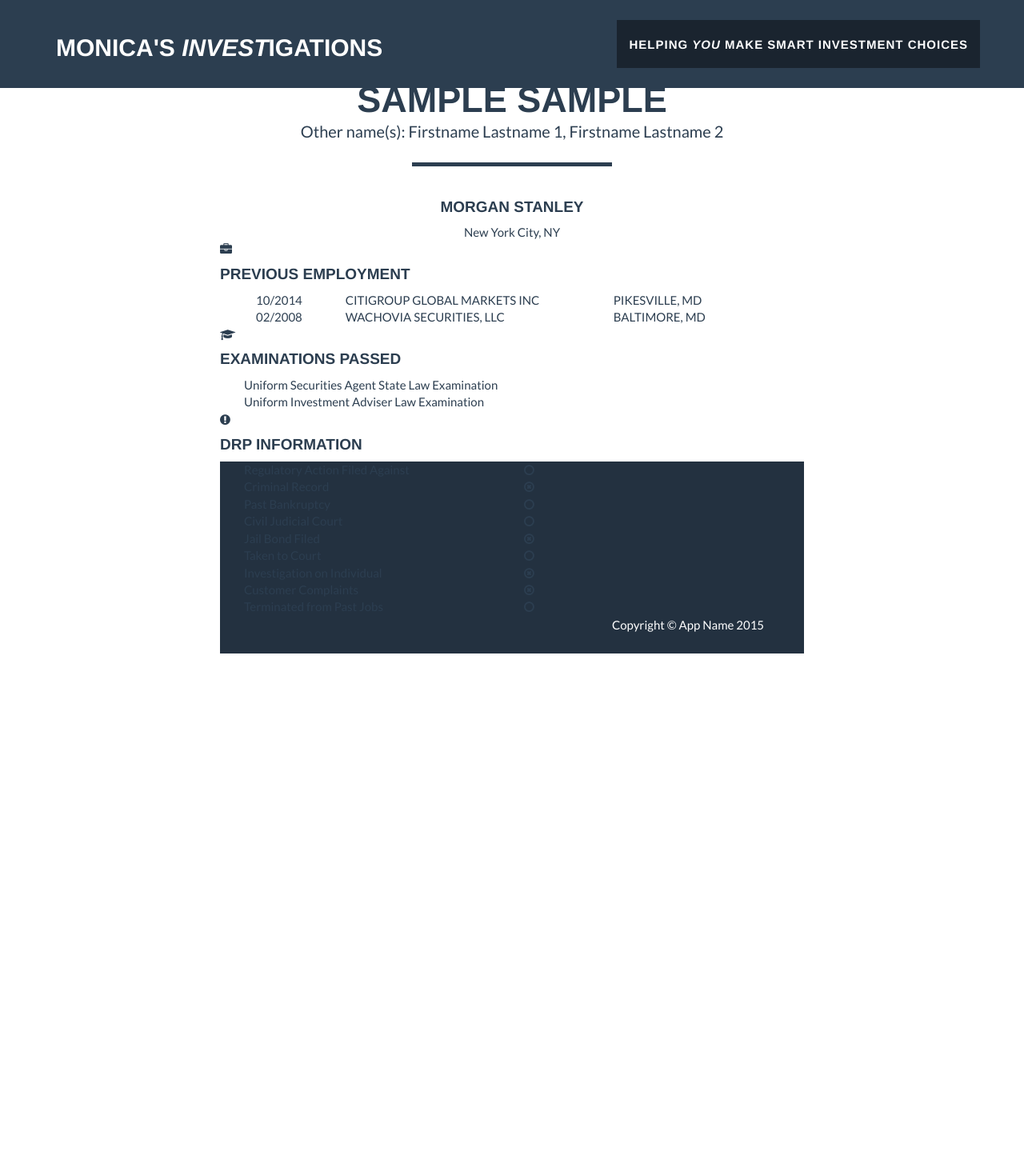
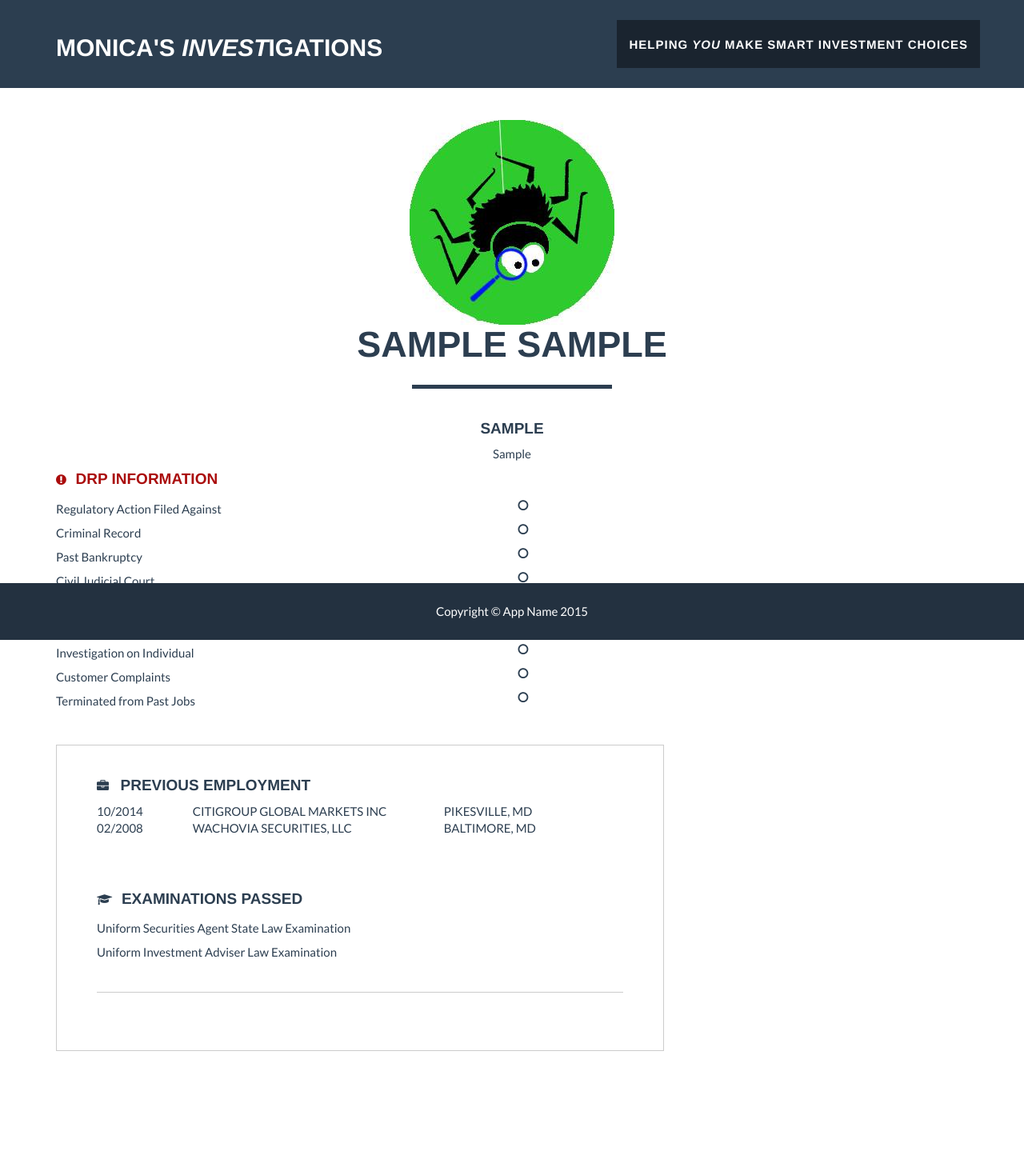
Before and after one commit to Shvagahb/Monica-sWay, a Flask app: template app/templates/advisor_info.html in a window 1280 px wide; the page is wider, and only the part inside the window is pictured. Shown: that part at 80% size. Before the commit the page ends 817 px from the top of that part, so only its background shows below. Run offline with Flask 2, Linux system fonts and the light colour scheme; the template is opened without the code that fills it: most values are stand-ins (such as "Sample title", 1, 10 or a date in 2020); some libraries are stand-ins or nearby versions.

Commit message:
some stuff

```diff
--- a/app/app.py
+++ b/app/app.py
@@ -46,6 +46,7 @@
 @app.route("/search",methods=['POST','GET'])
 def search_advisors():
 	companies = []
+	co = request.form['company']
 	if request.method == 'POST':
 		cursor = db.dataset.find({"CrntEmps.CrntEmp.@orgNm":str(request.form['company'])})
 		for i in cursor:
@@ -53,7 +54,7 @@
 		#cursor = db.dataset.find({"Info.@firstNm":firstname,"Info.@lastNm":lastname})
 		# for i in cursor:
 		# 	res.append(i)
-	return render_template("search_results.html",res=companies)
+	return render_template("search_results.html",res=companies,co = co)
 
 @app.route("/advisor/<objectid:id>",methods=['POST','GET'])
 def view_advisor_detail(id):
@@ -62,19 +63,66 @@
 	passed_examinations = []
 	other_name = []
 	res = []
+	has_civil_judc = None
+	has_cust_comp = None
+	has_bankrupt = None
+	has_reg_action = None
+	has_judgement = None
+	has_investigation = None
+	has_termination = None
+	has_criminal = None
+	has_bond = None
+	has_records = None
 	cursor = db.dataset.find({"_id":id})
+	co = ''
+	st = ''
 	for i in cursor:
+		co = i["CrntEmps"]["CrntEmp"]["@orgNm"]
+		st = i["CrntEmps"]["CrntEmp"]["@state"]
 		if i["OthrNms"] != None:
 			other_name.append(i["OthrNms"])
-		# if i["DPRs"] != None:
-		# 	drps.append(i["DPRs"])
+		if i["DRPs"] != None:
+			if i["DRPs"]["DRP"]["@hasCivilJudc"] == "Y":
+				has_records=True
+				has_civil_judc = True
+			if i["DRPs"]["DRP"]["@hasCustComp"] == "Y":
+				has_records=True
+				has_cust_comp = True
+			if i["DRPs"]["DRP"]["@hasBankrupt"] == "Y":
+				has_records=True
+				has_bankrupt = True
+			if i["DRPs"]["DRP"]["@hasRegAction"] == "Y":
+				has_records=True
+				has_reg_action = True
+			if i["DRPs"]["DRP"]["@hasJudgment"] == "Y":
+				has_records=True
+				has_judgement = True
+			if i["DRPs"]["DRP"]["@hasInvstgn"] == "Y":
+				has_records=True
+				has_investigation = True
+			if i["DRPs"]["DRP"]["@hasTermination"] == "Y":
+				has_records=True
+				has_termination = True
+			if i["DRPs"]["DRP"]["@hasCriminal"] == "Y":
+				has_records=True
+				has_criminal = True
+			if i["DRPs"]["DRP"]["@hasBond"] == "Y":
+				has_records=True
+				has_bond = True
+		else:
+			has_records = None
+
+
+		#{u'DRP': {u'@hasCivilJudc': u'N', u'@hasCustComp': u'Y', u'@hasBankrupt': u'N', u'@hasRegAction': u'N', u'@hasJudgment': u'N', u'@hasInvstgn': u'N', u'@hasTermination': u'N', u'@hasCriminal': u'N', u'@hasBond': u'N'}}
+		# if i["DRPs"] != None:
+		# 	drps.append(i["DRPs"])
 
 		res.append(i)
 
 	#get current company
 	#get passed examinations
 	#get DRP info
-	return render_template("advisor_info.html",result=res)
+	return render_template("advisor_info.html",result=res,has_civil_judc=has_civil_judc,has_cust_comp=has_cust_comp,has_bankrupt=has_bankrupt,has_reg_action=has_reg_action,has_judgement=has_judgement,has_investigation=has_investigation,has_termination=has_termination,has_criminal=has_criminal,has_bond=has_bond,has_records=has_records, co=co,st=st)
 
 @app.route('/autocomplete',methods=['GET'])
 def autocomplete():
--- a/app/static/css/freelancer.css
+++ b/app/static/css/freelancer.css
@@ -472,3 +472,75 @@
     color:#2c3e50;
     background-color: #ffffff
 }
+
+footer .footer-below {
+    position: fixed;
+    bottom: 0;
+    left: 0;
+    width: 100%;
+}
+
+
+span.profile-section-icon {
+    float: left;
+}
+
+.search-results {
+  padding: 150px 0;
+}
+
+
+.result-table {
+  padding-top: 40px;
+}
+
+.result-table-header {
+  margin: 0;
+}
+
+footer .footer-below {
+  position: fixed;
+  bottom: 0px;
+  width: 100%;
+}
+
+.extra-line-height {
+  line-height: 2em;
+}
+
+.profile-section {
+  padding-bottom: 100px;
+}
+
+.no-left-padding {
+  padding-left: 0;
+}
+
+.other-names {
+  font-size: 15px;
+  padding-top: 10px;
+}
+
+.info-wrapper {
+    border: 1px solid #ccc;
+    padding: 30px 50px;
+    margin-top: 40px;
+}
+
+#portfolio * {
+    z-index: 0;
+}
+
+.profile-section-icon {
+  float: left;
+}
+
+.drp-header {
+  color: #AA0C0C
+}
+
+.profile-hr {
+    border-color: #ccc;
+    padding-bottom: 20px;
+    margin-top: -5px;
+}
--- a/app/templates/advisor_info.html
+++ b/app/templates/advisor_info.html
@@ -4,13 +4,23 @@
 <!-- Search Results -->
      <section id="portfolio" class="search-results">
         <div class="container">
+        <div class="row">
+                <div class="col-lg-12 text-center">
+                    {% if has_records %}
+                    <img src="{{ url_for('static', filename='img/evil_monica.jpg')}}">
+                    {% else %}
+                    <img src="{{ url_for('static', filename='img/good_monica.jpg')}}">
+                    {% endif %}
+
+                </div>
+            </div>
             <div class="row">
                 <div class="col-lg-12 text-center">
                     <!-- The firstname lastname needs to be queried from backend -->
                     {% for res in result %}
                     <h2>{{ res["Info"]["@firstNm"] }} {{res["Info"]["@lastNm"]}}</h2>
 
-                    <p class="other-names">Other name(s): Firstname Lastname 1, Firstname Lastname 2</p>
+                  <!--   <p class="other-names">Other name(s): FirstnameLastname 1, Firstname Lastname 2</p> -->
                     {% endfor %}
                     <hr class="star-primary">
                 </div>
@@ -19,14 +29,128 @@
             <div class="row">
               <div class="col-lg-12 text-center">
                 <!-- Company name needs to be queried from backend -->
-                  <h4>Morgan Stanley</h4>
+                  <h4>{{co}}</h4>
                   <!-- City, State needs to be queried from backend -->
-                  New York City, NY
+                  {{st}}
               </div>
             </div>
 
             <div class="col-lg-2">
             </div>
+              <div class="profile-section">
+                <div class="drp-header">
+                  <span class="profile-section-icon"><i class="fa fa-exclamation-circle"></i>&nbsp;&nbsp;&nbsp;&nbsp;</span>
+                  <h4>DRP Information</h4>
+                </div>
+                  <div class="col-lg-12 no-left-padding">
+                    <div class="col-lg-6 no-left-padding extra-line-height">Regulatory Action Filed Against</div>
+                    <!-- Need to do if and else statement here -->
+                    <!-- If this is true -->
+                    {% if has_reg_action %}
+                    <div class="col-lg-2"><i class="fa fa-times-circle-o"></i></div>
+                    {% else %}
+                    <!-- Else don't show -->
+                      <div class="col-lg-2"><i class="fa fa-circle-o"></i></div>
+                      {% endif %}
+                  </div>
+
+                  <div class="col-lg-12 no-left-padding">
+                    <div class="col-lg-6 no-left-padding extra-line-height">Criminal Record</div>
+                    <!-- Need to do if and else statement here -->
+                    <!-- If this is true -->
+                    {% if has_criminal %}
+                    <div class="col-lg-2"><i class="fa fa-times-circle-o"></i></div>
+                    {% else %}
+                    <!-- Else don't show -->
+                      <div class="col-lg-2"><i class="fa fa-circle-o"></i></div>
+                      {% endif %}
+                  </div>
+
+                  <div class="col-lg-12 no-left-padding">
+                    <div class="col-lg-6 no-left-padding extra-line-height">Past Bankruptcy</div>
+                    <!-- Need to do if and else statement here -->
+                    <!-- If this is true -->
+                    {% if has_bankrupt %}
+                    <div class="col-lg-2"><i class="fa fa-times-circle-o"></i></div>
+                    <!-- Else don't show -->
+                    {% else %}
+                      <div class="col-lg-2"><i class="fa fa-circle-o"></i></div>
+                      {% endif %}
+                  </div>
+
+                  <div class="col-lg-12 no-left-padding">
+                    <div class="col-lg-6 no-left-padding extra-line-height">Civil Judicial Court</div>
+                    <!-- Need to do if and else statement here -->
+                    <!-- If this is true -->
+                    {% if has_civil_judc %}
+                     <div class="col-lg-2"><i class="fa fa-times-circle-o"></i></div>
+                    <!-- Else don't show -->
+                      {% else %}
+                      <div class="col-lg-2"><i class="fa fa-circle-o"></i></div>
+                      {% endif %}
+                  </div>
+
+                  <div class="col-lg-12 no-left-padding">
+                    <div class="col-lg-6 no-left-padding extra-line-height">Jail Bond Filed</div>
+                    <!-- Need to do if and else statement here -->
+                    <!-- If this is true -->
+                     {% if has_bond %}
+                    <div class="col-lg-2"><i class="fa fa-times-circle-o"></i></div>
+                    {% else %}
+                    <!-- Else don't show -->
+                      <div class="col-lg-2"><i class="fa fa-circle-o"></i></div>
+                      {% endif %}
+                  </div>
+
+                  <div class="col-lg-12 no-left-padding">
+                    <div class="col-lg-6 no-left-padding extra-line-height">Taken to Court</div>
+                    <!-- Need to do if and else statement here -->
+                    <!-- If this is true -->
+                    {% if has_judgement %}
+                    <div class="col-lg-2"><i class="fa fa-times-circle-o"></i></div>
+                    <!-- Else don't show -->
+                    {% else %}
+                      <div class="col-lg-2"><i class="fa fa-circle-o"></i></div>
+                      {% endif %}
+                  </div>
+
+                  <div class="col-lg-12 no-left-padding">
+                    <div class="col-lg-6 no-left-padding extra-line-height">Investigation on Individual</div>
+                    <!-- Need to do if and else statement here -->
+                    <!-- If this is true -->
+                    {% if has_investigation %}
+                    <div class="col-lg-2"><i class="fa fa-times-circle-o"></i></div>
+                    {% else %}
+                    <!-- Else don't show -->
+                      <div class="col-lg-2"><i class="fa fa-circle-o"></i></div>
+                      {% endif %}
+                  </div>
+
+                  <div class="col-lg-12 no-left-padding">
+                    <div class="col-lg-6 no-left-padding extra-line-height">Customer Complaints</div>
+                    <!-- Need to do if and else statement here -->
+                    <!-- If this is true -->
+                    {% if has_cust_comp %}
+                    <div class="col-lg-2"><i class="fa fa-times-circle-o"></i></div>
+                    {% else %}
+                    <!-- Else don't show -->
+                      <div class="col-lg-2"><i class="fa fa-circle-o"></i></div>
+                      {% endif %}
+                  </div>
+
+                  <div class="col-lg-12 no-left-padding">
+                    <div class="col-lg-6 no-left-padding extra-line-height">Terminated from Past Jobs</div>
+                    <!-- Need to do if and else statement here -->
+                    <!-- If this is true -->
+                    {% if has_termination %}
+                    <div class="col-lg-2"><i class="fa fa-times-circle-o"></i></div>
+                    <!-- Else don't show -->
+                    {% else %}
+                    <div class="col-lg-2"><i class="fa fa-circle-o"></i></div>
+                    {% endif %}
+                  </div>
+            </div>
+
 
             <div class="col-lg-8 info-wrapper">
 
@@ -68,95 +192,12 @@
               </div>
 
             <hr class="profile-hr">
+            <!--
+            has_cust_comp = None
+            has_termination = None
+            has_records = None -->
 
               <!-- DRP section -->
-            <div class="profile-section">
-                <div class="drp-header">
-                  <span class="profile-section-icon"><i class="fa fa-exclamation-circle"></i>&nbsp;&nbsp;&nbsp;&nbsp;</span>
-                  <h4>DRP Information</h4>
-                </div>
-                  <div class="col-lg-12 no-left-padding">
-                    <div class="col-lg-6 no-left-padding extra-line-height">Regulatory Action Filed Against</div>
-                    <!-- Need to do if and else statement here -->
-                    <!-- If this is true -->
-                    <!--<div class="col-lg-2"><i class="fa fa-times-circle-o"></i></div>-->
-                    <!-- Else don't show -->
-                      <div class="col-lg-2"><i class="fa fa-circle-o"></i></div>
-                  </div>
-
-                  <div class="col-lg-12 no-left-padding">
-                    <div class="col-lg-6 no-left-padding extra-line-height">Criminal Record</div>
-                    <!-- Need to do if and else statement here -->
-                    <!-- If this is true -->
-                    <div class="col-lg-2"><i class="fa fa-times-circle-o"></i></div>
-                    <!-- Else don't show -->
-                      <!-- <div class="col-lg-2"><i class="fa fa-circle-o"></i></div> -->
-                  </div>
-
-                  <div class="col-lg-12 no-left-padding">
-                    <div class="col-lg-6 no-left-padding extra-line-height">Past Bankruptcy</div>
-                    <!-- Need to do if and else statement here -->
-                    <!-- If this is true -->
-                    <!--<div class="col-lg-2"><i class="fa fa-times-circle-o"></i></div>-->
-                    <!-- Else don't show -->
-                      <div class="col-lg-2"><i class="fa fa-circle-o"></i></div>
-                  </div>
-
-                  <div class="col-lg-12 no-left-padding">
-                    <div class="col-lg-6 no-left-padding extra-line-height">Civil Judicial Court</div>
-                    <!-- Need to do if and else statement here -->
-                    <!-- If this is true -->
-                    <!-- <div class="col-lg-2"><i class="fa fa-times-circle-o"></i></div>-->
-                    <!-- Else don't show -->
-                      <div class="col-lg-2"><i class="fa fa-circle-o"></i></div>
-                  </div>
-
-                  <div class="col-lg-12 no-left-padding">
-                    <div class="col-lg-6 no-left-padding extra-line-height">Jail Bond Filed</div>
-                    <!-- Need to do if and else statement here -->
-                    <!-- If this is true -->
-                    <div class="col-lg-2"><i class="fa fa-times-circle-o"></i></div>
-                    <!-- Else don't show -->
-                      <!-- <div class="col-lg-2"><i class="fa fa-circle-o"></i></div> -->
-                  </div>
-
-                  <div class="col-lg-12 no-left-padding">
-                    <div class="col-lg-6 no-left-padding extra-line-height">Taken to Court</div>
-                    <!-- Need to do if and else statement here -->
-                    <!-- If this is true -->
-                    <!--<div class="col-lg-2"><i class="fa fa-times-circle-o"></i></div>-->
-                    <!-- Else don't show -->
-                      <div class="col-lg-2"><i class="fa fa-circle-o"></i></div>
-                  </div>
-
-                  <div class="col-lg-12 no-left-padding">
-                    <div class="col-lg-6 no-left-padding extra-line-height">Investigation on Individual</div>
-                    <!-- Need to do if and else statement here -->
-                    <!-- If this is true -->
-                    <div class="col-lg-2"><i class="fa fa-times-circle-o"></i></div>
-                    <!-- Else don't show -->
-                      <!-- <div class="col-lg-2"><i class="fa fa-circle-o"></i></div> -->
-                  </div>
-
-                  <div class="col-lg-12 no-left-padding">
-                    <div class="col-lg-6 no-left-padding extra-line-height">Customer Complaints</div>
-                    <!-- Need to do if and else statement here -->
-                    <!-- If this is true -->
-                    <div class="col-lg-2"><i class="fa fa-times-circle-o"></i></div>
-                    <!-- Else don't show -->
-                      <!-- <div class="col-lg-2"><i class="fa fa-circle-o"></i></div> -->
-                  </div>
-
-                  <div class="col-lg-12 no-left-padding">
-                    <div class="col-lg-6 no-left-padding extra-line-height">Terminated from Past Jobs</div>
-                    <!-- Need to do if and else statement here -->
-                    <!-- If this is true -->
-                    <!--<div class="col-lg-2"><i class="fa fa-times-circle-o"></i></div>-->
-                    <!-- Else don't show -->
-                    <div class="col-lg-2"><i class="fa fa-circle-o"></i></div>
-                  </div>
-            </div>
-
 
             <div class="col-lg-2">
             </div>
--- a/app/templates/index.html
+++ b/app/templates/index.html
@@ -21,9 +21,6 @@
     <div class="formtext">
     <form action="search" method="POST">
         <input class="formtext" id="company" name="company" placeholder="Enter company"><br><br><br>
-        {% for i in states %}
-        <option name="state">{{i}}</option>
-        {% endfor %}
         </select><br><br><br>
         <input class="formtext" type="submit" value="Submit">
     </form>
```
Also changed, not shown: app/templates/search_results.html (+17 -15 lines), app/static/img/evil_monica.jpg (added), app/static/img/good_monica.jpg (added).
